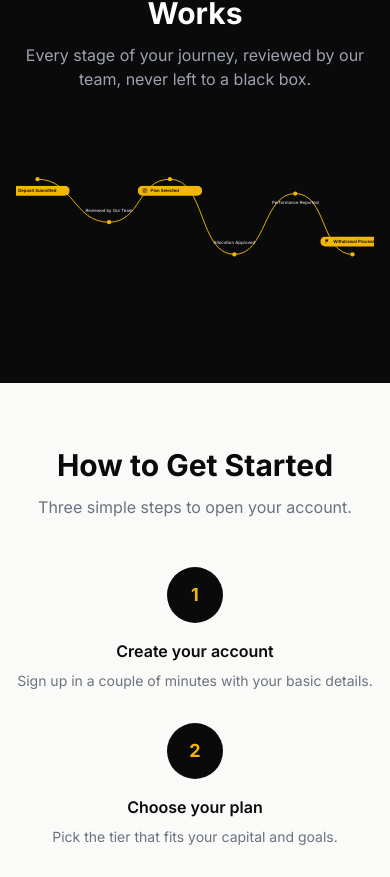
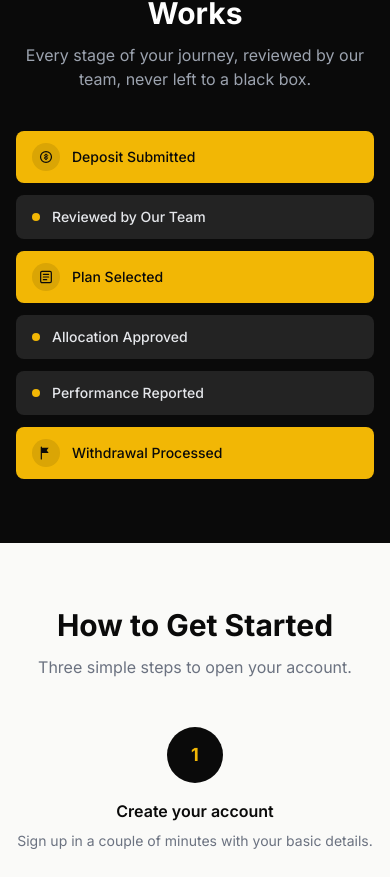
Before and after one commit to jeanserver/Quantsolutions, a React (Vite) app in the folder frontend/: page / in a window 390 px wide. Shown: the part 850-1727 px from the top of the page. Built offline with nearby package versions, Linux system fonts and the light colour scheme; no server answers.

Commit message:
Update ProcessJourneySection.jsx

```diff
--- a/frontend/src/components/home/ProcessJourneySection.jsx
+++ b/frontend/src/components/home/ProcessJourneySection.jsx
@@ -82,7 +82,35 @@ function ProcessJourneySection() {
           </p>
         </Reveal>
 
-        <div className="mt-14">
+        {/* Mobile: simple stacked list, no SVG (avoids squishing a wide graphic) */}
+        <div className="mt-10 space-y-3 sm:hidden">
+          {stops.map((stop) => (
+            <div
+              key={stop.key}
+              className={`flex items-center gap-3 rounded-lg px-4 py-3 ${
+                stop.highlight ? 'bg-brand-yellow' : 'bg-brand-charcoal'
+              }`}
+            >
+              {stop.highlight ? (
+                <span className="flex h-7 w-7 flex-shrink-0 items-center justify-center rounded-full bg-brand-black/10">
+                  <StopIcon type={stop.icon} />
+                </span>
+              ) : (
+                <span className="h-2 w-2 flex-shrink-0 rounded-full bg-brand-yellow" />
+              )}
+              <span
+                className={`text-sm font-medium ${
+                  stop.highlight ? 'text-brand-black' : 'text-gray-200'
+                }`}
+              >
+                {stop.label}
+              </span>
+            </div>
+          ))}
+        </div>
+
+        {/* Desktop/tablet: the winding line graphic */}
+        <div className="mt-14 hidden sm:block">
           <svg viewBox="0 0 1000 480" className="w-full">
             <path
               d={linePath}
```
